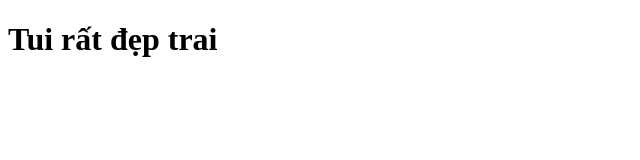
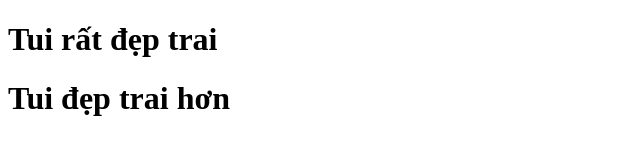
Before and after one commit to HuyB1906482/github-demo-sudung, a plain HTML site: page about.html in a window 1280 px wide. Shown: the whole page, without its empty margins (0-640 px from the left). Drawn offline with Linux system fonts and the light colour scheme.

Commit message:
Cap nhat about.html
Tui dep trai hon

```diff
--- a/about.html
+++ b/about.html
@@ -7,6 +7,7 @@
 
 <body>
     <h1>Tui rất đẹp trai</h1>
+    <h1>Tui đẹp trai hơn</h1>
 </body>
 
 </html>
```
